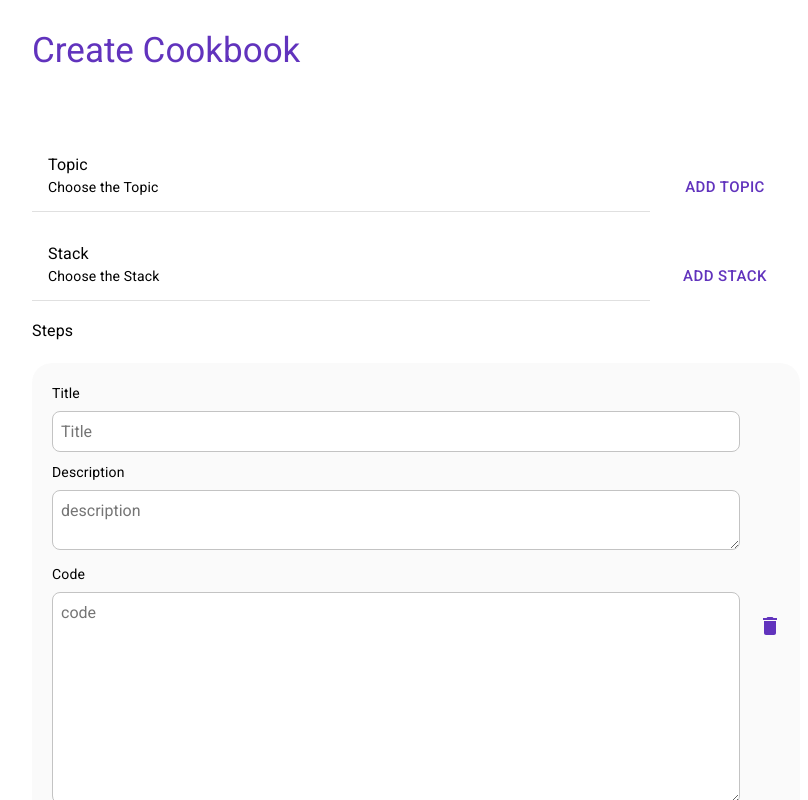
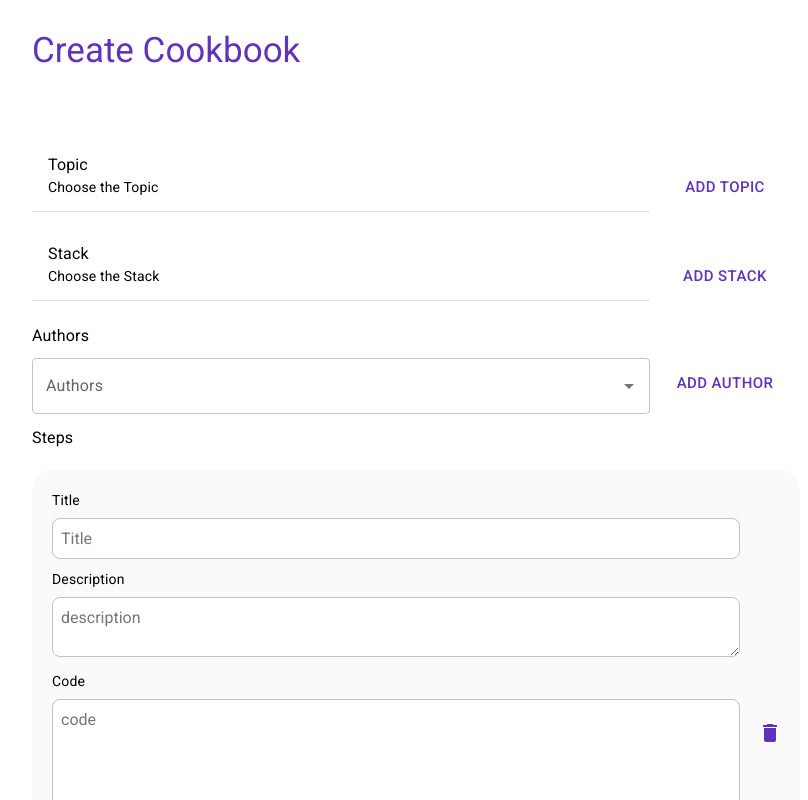
Before and after one commit to avasoft-mobility/cookbook, a React (Create React App) app: page /create/cookbook in a window 1280 px wide. Shown: the top 800 px of the page, without its empty margins (224-1032 px from the left). Built offline with nearby package versions, Linux system fonts and the light colour scheme; no server answers.

Commit message:
Add author support for cookbooks

```diff
--- /dev/null
+++ b/src/components/specified_components/actionable_components/ActionableComboBox.component.tsx
@@ -0,0 +1,72 @@
+import React from "react";
+
+import Color from "../../../configs/ColorConfig";
+import theme from "../../../configs/ThemeConfig";
+
+import Clickable from "../../wrapper_components/ButtonWrapperComponent";
+import ComboBox from "../../wrapper_components/ComboBox.WrapperComponent";
+import Text from "../../wrapper_components/Text.wrapperComponent";
+
+interface ActionableComboBoxProps {
+  title: string;
+  label: string;
+  options: string[];
+  clickableText: string;
+  onChanged: Function;
+  onClickableClick: React.MouseEventHandler<HTMLButtonElement>;
+}
+
+const ActionableComboBox: React.FC<ActionableComboBoxProps> = ({
+  title,
+  label,
+  options,
+  onChanged,
+  clickableText,
+  onClickableClick,
+}) => {
+  return (
+    <div>
+      <div style={styles.title}>
+        <Text variant="body1" color={theme.palette.text.secondary}>
+          {title}
+        </Text>
+      </div>
+      <div style={styles.spaceBetween}>
+        <ComboBox label={label} onChanged={onChanged} options={options} />
+        <div style={styles.buttonConatiner}>
+          <Clickable
+            ClickableText={clickableText}
+            variant={"text"}
+            clickableSize={"large"}
+            onClick={onClickableClick}
+            textColor={Color.primaryColor}
+            style={styles.clickableStyles}
+          />
+        </div>
+      </div>
+    </div>
+  );
+};
+
+const styles = {
+  buttonConatiner: {
+    display: "flex",
+    justifyContent: "center",
+    alignItems: "flex-end",
+    paddingBottom: "8px",
+  },
+  spaceBetween: {
+    display: "flex",
+    justifyContent: "space-between",
+  },
+  clickableStyles: {
+    width: "150px",
+    height: "50px",
+  },
+  title: {
+    marginTop: "15px",
+    marginBottom: "10px",
+  },
+};
+
+export default ActionableComboBox;
--- /dev/null
+++ b/src/components/specified_components/detail_page_components/AuthorItem.Component.tsx
@@ -0,0 +1,14 @@
+import React from "react";
+import Alert from "../../wrapper_components/Alert.WrapperComponent";
+
+interface AuthorItemProps {
+  name: string;
+}
+
+const AuthorItem: React.FC<AuthorItemProps> = (props) => {
+  return (
+    <Alert variant="outlined" severity="info" text={`Author: ${props.name}`} />
+  );
+};
+
+export default AuthorItem;
--- a/src/components/specified_components/detail_page_components/CookbookContent.component.tsx
+++ b/src/components/specified_components/detail_page_components/CookbookContent.component.tsx
@@ -1,14 +1,18 @@
 import React from "react";
-import Step from "../../../models/Step.Model";
+import Cookbook from "../../../models/Cookbook.Model";
 import AccordionList from "../../wrapper_components/AccordionList.WrapperComponent";
+import AuthorItem from "./AuthorItem.Component";
 
 interface CookbookContentProps {
-  steps: Step[];
+  cookbook?: Cookbook;
 }
 const CookbookContent: React.FC<CookbookContentProps> = (props) => {
   return (
     <div>
-      <AccordionList steps={props.steps} />
+      <AccordionList steps={props.cookbook ? props.cookbook.steps : []} />
+      {props.cookbook && props.cookbook.author ? (
+        <AuthorItem name={props.cookbook ? props.cookbook?.author?.name : ""} />
+      ) : null}
     </div>
   );
 };
--- a/src/components/specified_components/detail_page_components/DetailScreenMainContent.tsx
+++ b/src/components/specified_components/detail_page_components/DetailScreenMainContent.tsx
@@ -1,22 +1,22 @@
 import React from "react";
-import Step from "../../../models/Step.Model";
+import Cookbook from "../../../models/Cookbook.Model";
 import AdditionalLinkList from "../additional_link_components/AdditionalLinkList";
 import CookbookContent from "./CookbookContent.component";
 
 interface DetailScreenMainContentProps {
-  steps: Step[];
+  cookbook?: Cookbook;
   additionalLinks?: string[];
 }
 
 const DetailScreenMainContent: React.FC<DetailScreenMainContentProps> = ({
-  steps,
+  cookbook,
   additionalLinks,
 }) => {
   if (additionalLinks) {
     return <AdditionalLinkList links={additionalLinks} />;
   }
 
-  return <CookbookContent steps={steps} />;
+  return <CookbookContent cookbook={cookbook} />;
 };
 
 export default DetailScreenMainContent;
--- /dev/null
+++ b/src/components/wrapper_components/Alert.WrapperComponent.tsx
@@ -0,0 +1,18 @@
+import React from "react";
+import { Alert as MUIAlert } from "@mui/material";
+
+interface AlertProps {
+  severity: "error" | "info" | "success" | "warning";
+  variant: "filled" | "outlined" | "standard";
+  text: string;
+}
+
+const Alert: React.FC<AlertProps> = (props) => {
+  return (
+    <MUIAlert severity={props.severity} variant={props.variant}>
+      {props.text}
+    </MUIAlert>
+  );
+};
+
+export default Alert;
--- /dev/null
+++ b/src/components/wrapper_components/ComboBox.WrapperComponent.tsx
@@ -0,0 +1,43 @@
+import React from "react";
+import {
+  Autocomplete,
+  createTheme,
+  TextField,
+  ThemeProvider,
+} from "@mui/material";
+import Color from "../../configs/ColorConfig";
+
+interface ComboBoxProps {
+  label: string;
+  options: string[];
+  onChanged: Function;
+}
+
+const ComboBox: React.FC<ComboBoxProps> = ({ label, options, onChanged }) => {
+  const theme = createTheme({
+    palette: {
+      primary: {
+        main: Color.primaryColor,
+        light: Color.primaryTintColor,
+      },
+    },
+  });
+
+  return (
+    <ThemeProvider theme={theme}>
+      <Autocomplete
+        disablePortal
+        options={options}
+        style={{
+          width: "100%",
+        }}
+        onChange={(event: any, newValue: string | null) => {
+          onChanged(newValue);
+        }}
+        renderInput={(params) => <TextField {...params} label={label} />}
+      />
+    </ThemeProvider>
+  );
+};
+
+export default ComboBox;
--- a/src/models/Cookbook.Model.ts
+++ b/src/models/Cookbook.Model.ts
@@ -1,3 +1,4 @@
+import Author from "./Author.Model";
 import Stack from "./Stack.Model";
 import Step from "./Step.Model";
 import TimestampedDB from "./TimestampedDB.Model";
@@ -7,6 +8,7 @@ interface Cookbook extends TimestampedDB {
   stack: Stack;
   steps: Step[];
   topic: Topic;
+  author: Author;
   flowchartUrl: string;
   sampleProjectUrl: string;
 }
--- a/src/models/request_response_models/CookbookCreate.request.ts
+++ b/src/models/request_response_models/CookbookCreate.request.ts
@@ -3,6 +3,7 @@ import Step from "../Step.Model";
 interface CookbookCreateRequest {
   topicId: string;
   stackId: string;
+  authorName: string;
   sampleProjectUrl: string;
   flowchartUrl: string;
   steps: Step[];
--- a/src/pages/DetailsPage.page.tsx
+++ b/src/pages/DetailsPage.page.tsx
@@ -119,7 +119,7 @@ const DetailsPage: React.FC = () => {
         }
         mainContent={
           <DetailScreenMainContent
-            steps={selectedCookbook ? selectedCookbook.steps : []}
+            cookbook={selectedCookbook}
             additionalLinks={
               selectedItemName === "additional_links"
                 ? data?.referenceUrls
--- a/src/pages/create_pages/CreateCookbook.page.tsx
+++ b/src/pages/create_pages/CreateCookbook.page.tsx
@@ -18,6 +18,7 @@ import StepValue from "../../models/StepValue.model";
 import ApiService from "../../services/ApiService";
 import FileUpload from "../../components/wrapper_components/FileUpload.component";
 import Title from "../../components/specified_components/text_components/Title.component";
+import ActionableComboBox from "../../components/specified_components/actionable_components/ActionableComboBox.component";
 
 const CreateCookbookPage = () => {
   const showErrorSnackBar = useErrorSnackbar();
@@ -27,6 +28,7 @@ const CreateCookbookPage = () => {
 
   const stacksCall = useQuery("stacks", ApiService.getStacks);
   const topicsCall = useQuery("topics", ApiService.getTopics);
+  const authorsCall = useQuery("authors", ApiService.fetchAuthors);
   const createCookbookCall = useMutation(ApiService.createCookbook, {
     onSuccess: () => {
       navigate("/topics");
@@ -42,6 +44,7 @@ const CreateCookbookPage = () => {
     flowchartUrl: "",
     sampleProjectUrl: "",
     steps: [],
+    authorName: "",
   };
   const [newCookbook, setNewCookbook] =
     useState<CookbookCreateRequest>(emptyCookbook);
@@ -118,6 +121,16 @@ const CreateCookbookPage = () => {
     setNewCookbook(clonedCookbook);
   };
 
+  const onAuthorChanged = async (value: string) => {
+    if (!value || value.trim() === "") {
+      return;
+    }
+
+    const clonedCookbook = { ...newCookbook };
+    clonedCookbook.authorName = value;
+    setNewCookbook(clonedCookbook);
+  };
+
   const isCookbookValid = () => {
     if (!newCookbook.topicId || newCookbook.topicId.trim() === "") {
       showErrorSnackBar("Choose any topic");
@@ -126,6 +139,11 @@ const CreateCookbookPage = () => {
 
     if (!newCookbook.stackId || newCookbook.stackId.trim() === "") {
       showErrorSnackBar("Choose any stack");
+      return false;
+    }
+
+    if (!newCookbook.authorName || newCookbook.authorName.trim() === "") {
+      showErrorSnackBar("Choose any author");
       return false;
     }
 
@@ -190,6 +208,20 @@ const CreateCookbookPage = () => {
           confirmationDialogvalue={"Choose the Stack"}
           clickableText={"Add Stack"}
         />
+        <ActionableComboBox
+          title={"Authors"}
+          onClickableClick={(event) => {
+            tabRouter.navigate("/create/author");
+          }}
+          label={"Authors"}
+          clickableText={"Add Author"}
+          onChanged={onAuthorChanged}
+          options={
+            authorsCall.isSuccess
+              ? authorsCall.data.map((author) => author.name)
+              : [""]
+          }
+        />
         <div style={styles.steps}>
           <Text variant="body1" color={Theme.palette.text.secondary}>
             Steps
--- a/src/services/ApiService.ts
+++ b/src/services/ApiService.ts
@@ -25,6 +25,11 @@ class ApiService {
     let topic = await HttpClient.get<TopicDetail>(
       `${RouteConfig.topics}/${slug}`
     );
+    return topic.data;
+  };
+
+  public static fetchAuthors = async (): Promise<Author[]> => {
+    let topic = await HttpClient.get<Author[]>(`${RouteConfig.authors}`);
     return topic.data;
   };
 
```
Also changed, not shown: src/components/wrapper_components/Input.WrapperComponent.tsx (line endings or trailing spaces).
